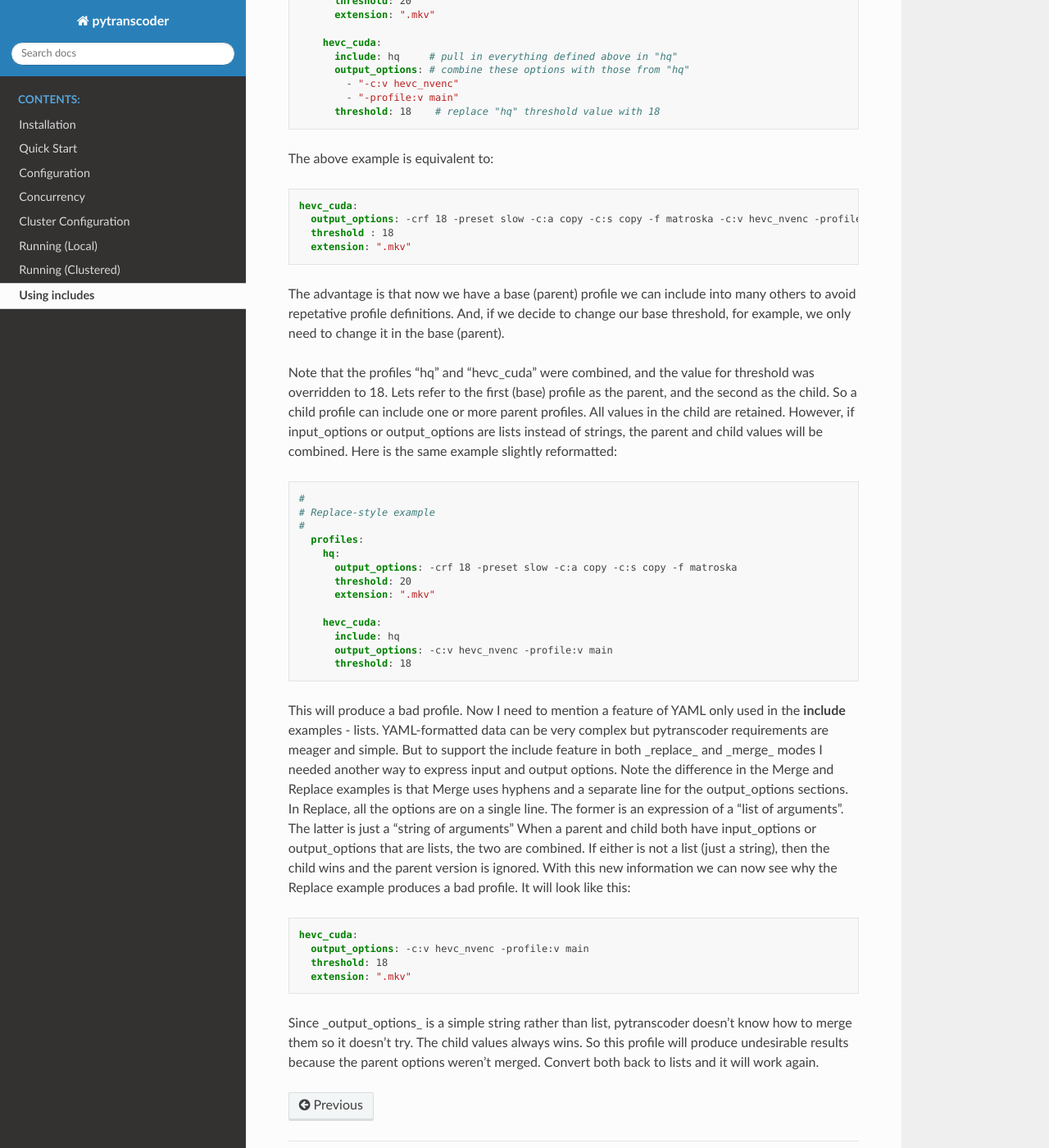
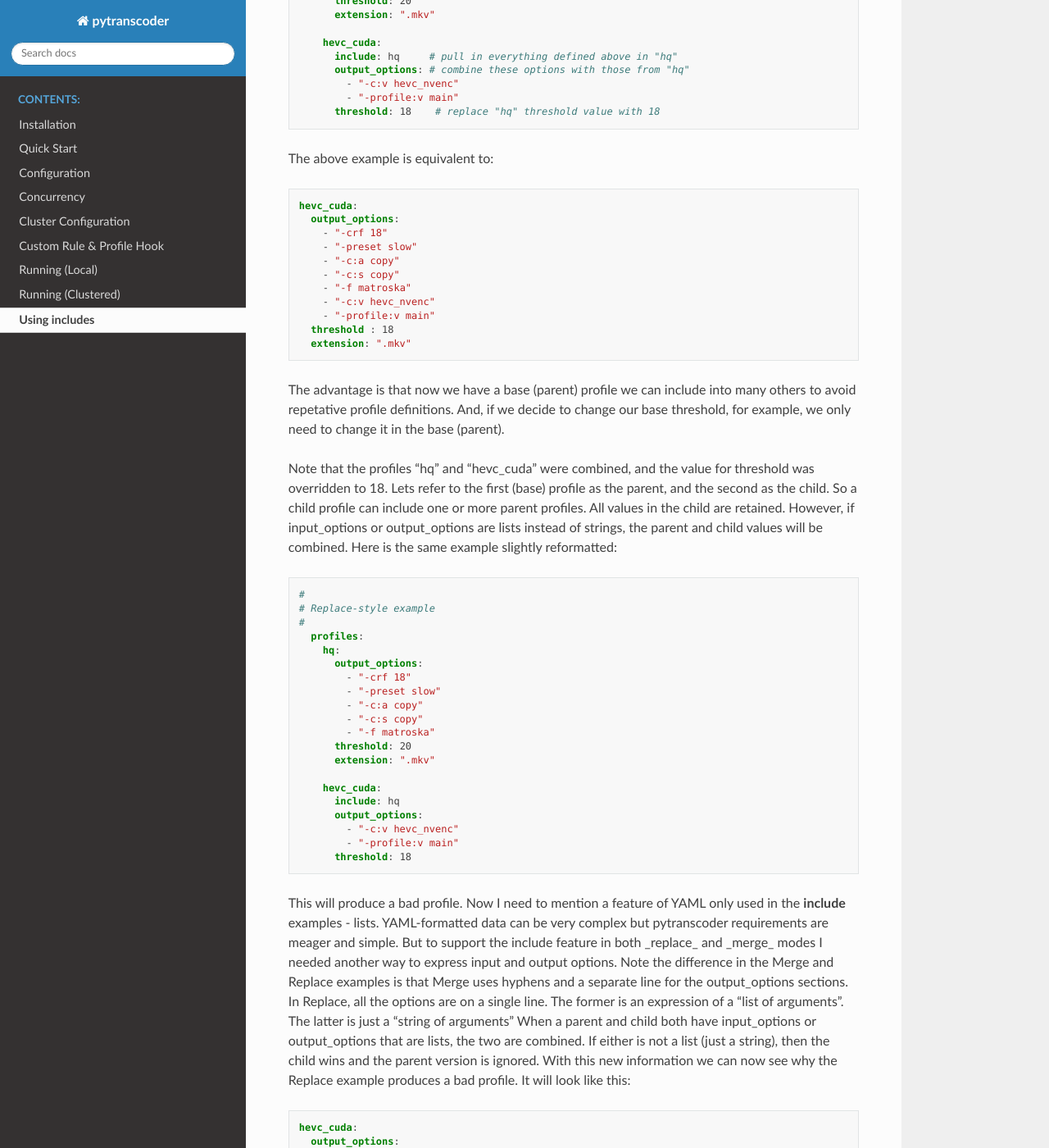
Before and after one commit to mlsmithjr/transcoder, a Sphinx documentation site: the page built from docs/usage/includes.rst, in a window 1280 px wide and 1400 px high, scrolled down 477 px. Shown: the whole window at 82% size. Built offline with Sphinx 7.4.7 and the Read the Docs theme 2.0.0, drawn with Linux system fonts in a browser that asks for light colours; some of the changed text lies outside the part shown.

Commit message:
doc updates

```diff
--- a/docs/index.rst
+++ b/docs/index.rst
@@ -29,6 +29,7 @@ Features
    configuration/configuration
    configuration/concurrency
    configuration/cluster
+   configuration/hook
    usage/running-local.rst
    usage/running-clustered.rst
    usage/includes.rst
--- a/docs/usage/includes.rst
+++ b/docs/usage/includes.rst
@@ -34,7 +34,14 @@ The above example is equivalent to:
 .. code-block:: yaml
 
       hevc_cuda:
-        output_options: -crf 18 -preset slow -c:a copy -c:s copy -f matroska -c:v hevc_nvenc -profile:v main
+        output_options:
+          - "-crf 18"
+          - "-preset slow"
+          - "-c:a copy"
+          - "-c:s copy"
+          - "-f matroska"
+          - "-c:v hevc_nvenc"
+          - "-profile:v main"
         threshold : 18
         extension: ".mkv"
 
@@ -51,13 +58,20 @@ Here is the same example slightly reformatted:
     #
       profiles:
         hq:
-          output_options: -crf 18 -preset slow -c:a copy -c:s copy -f matroska
+          output_options:
+            - "-crf 18"
+            - "-preset slow"
+            - "-c:a copy"
+            - "-c:s copy"
+            - "-f matroska"
           threshold: 20
           extension: ".mkv"
 
         hevc_cuda:
           include: hq
-          output_options: -c:v hevc_nvenc -profile:v main
+          output_options:
+            - "-c:v hevc_nvenc"
+            - "-profile:v main"
           threshold: 18
 
 This will produce a bad profile. Now I need to mention a feature of YAML only used in the **include** examples - lists.  YAML-formatted data can be very complex but pytranscoder requirements are meager and simple.  But to support the include feature in both _replace_ and _merge_ modes I needed another way to express input and output options.
@@ -67,7 +81,9 @@ With this new information we can now see why the Replace example produces a bad
 .. code-block:: yaml
 
     hevc_cuda:
-      output_options: -c:v hevc_nvenc -profile:v main
+      output_options:
+        - "-c:v hevc_nvenc"
+        - "-profile:v main"
       threshold: 18
       extension: ".mkv"
 
--- a/rule_hook_ex.py
+++ b/rule_hook_ex.py
@@ -26,7 +26,7 @@ common = Profile("common", {
 # The result of calling rule_hook() should be one of:
 #   - raise ProfileSKIP(), which raises an exception telling pytranscoder to skip the file
 #   - return a valid Profile of your custom settings
-#   - return None, indicating no match was made and to continue evaluating the transcoder.yml rules.
+#   - return None, indicating no match was made and to continue by evaluating the transcoder.yml rules.
 ##
 def rule_hook(mediainfo: MediaInfo) -> Optional[Profile]:
 
@@ -77,7 +77,6 @@ def rule_hook(mediainfo: MediaInfo) -> Optional[Profile]:
           "-r 30"])
         profile.queue_name = "cuda"
 
-
     #
     # default to no profile to continue on and evaluate defined rules next (transcoder.yml)
     #
```
Also changed, not shown: docs/configuration/hook.rst (added, +57 -0 lines), 2 other files.
